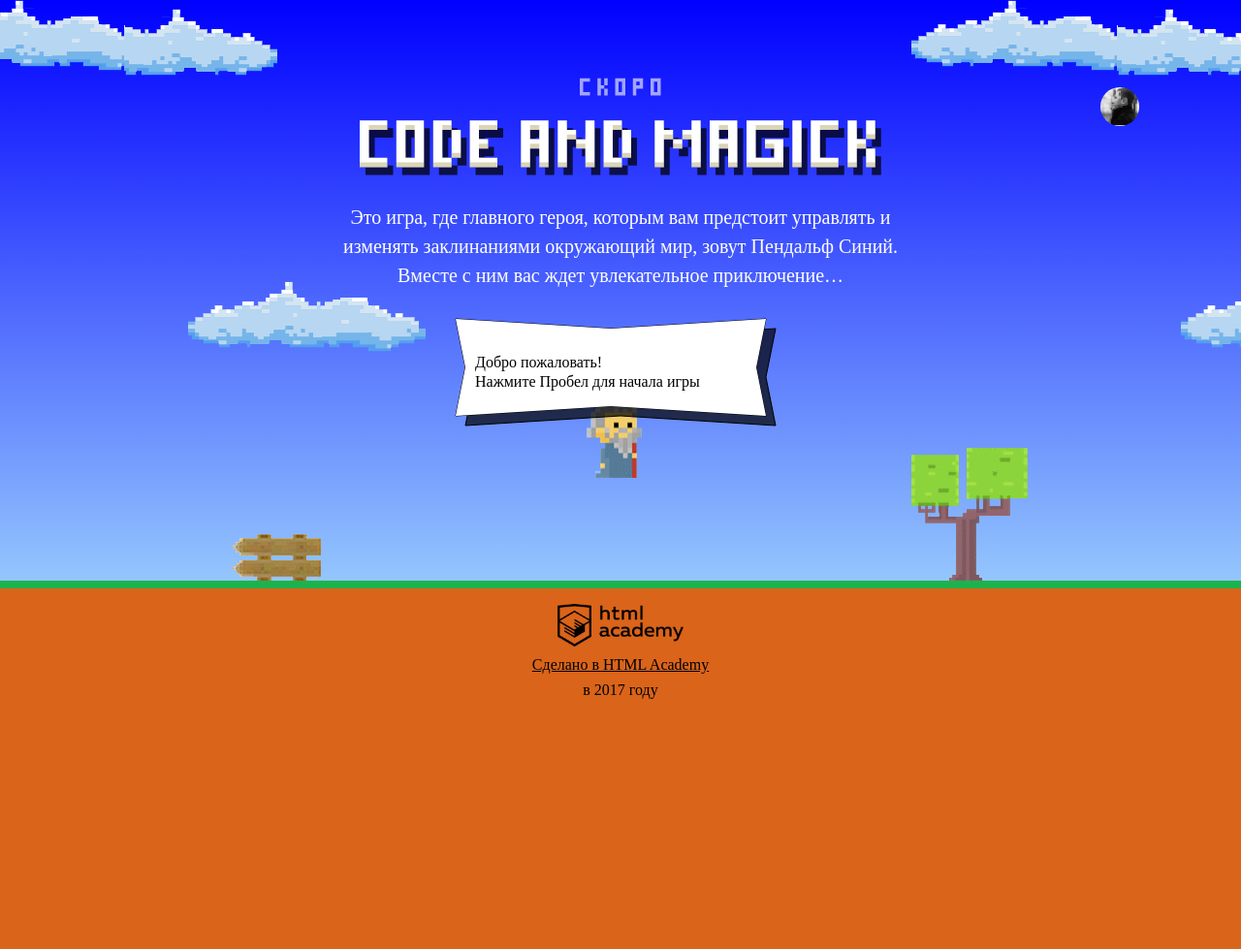
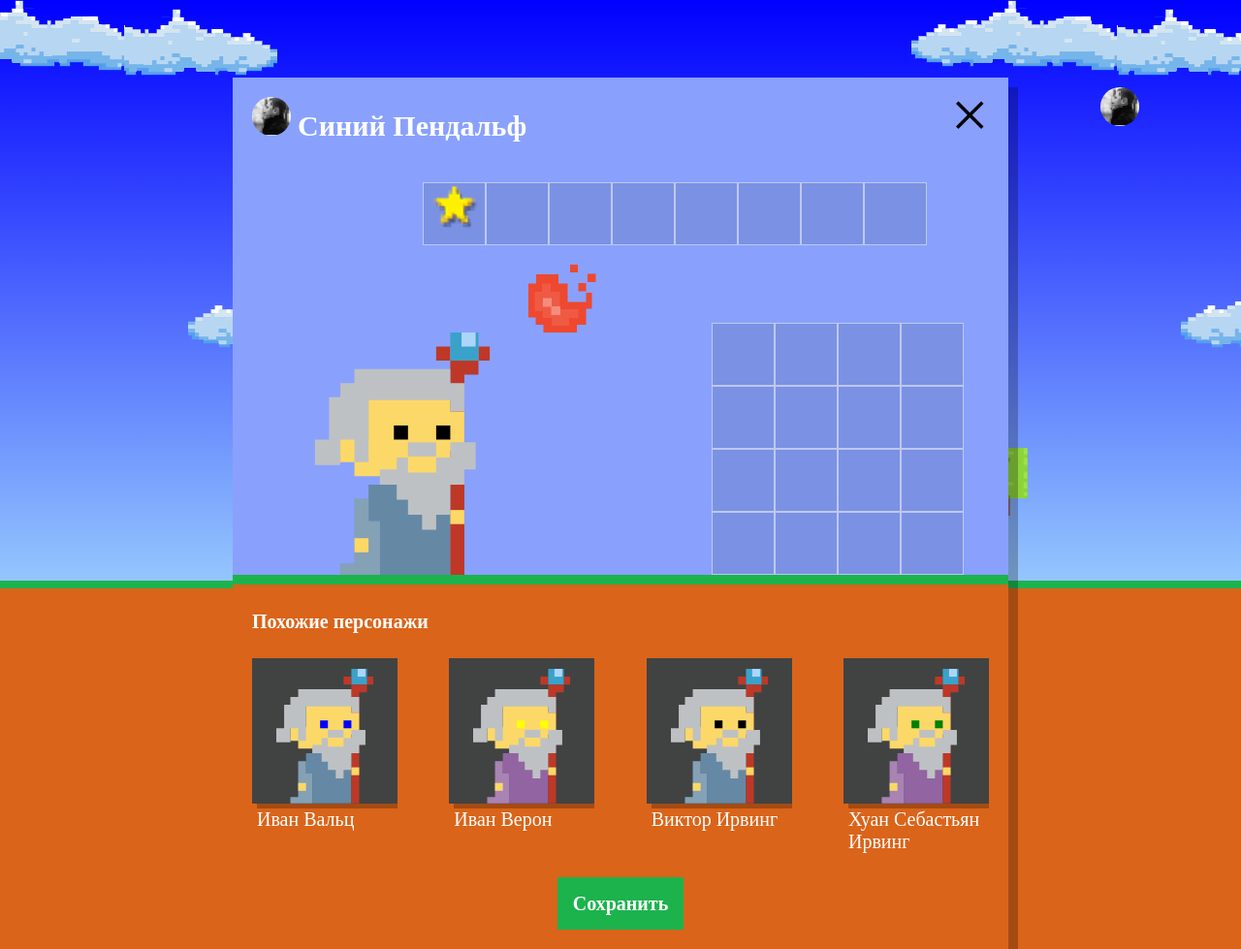
Before and after one commit to natalyapilkevich/1256225-code-and-magick-20, a website: page index.html in a window 1280 px wide. Shown: the whole page at 97% size. Before the commit the page ends 800 px from the top, so only its background shows below. Drawn offline with Linux system fonts and the light colour scheme; a web font is replaced by a local one.

Commit message:
Учебный проект: нас орда

```diff
--- a/index.html
+++ b/index.html
@@ -201,6 +201,7 @@
     return gameFieldGeight / 3;
   }
 </script>
+<script src="js/setup.js"></script>
 <script src="js/stat.js"></script>
 <script src="js/game.js"></script>
 </body>
--- /dev/null
+++ b/js/setup.js
@@ -0,0 +1,59 @@
+'use strict';
+
+var WIZARD_FIRST_NAMES = ['Иван', 'Хуан Себастьян', 'Мария', 'Кристоф', 'Виктор', 'Юлия', 'Люпита', 'Вашингтон'];
+var WIZARD_LAST_NAMES = ['да Марья', 'Верон', 'Мирабелла', 'Вальц', 'Онопко', 'Топольницкая', 'Нионго', 'Ирвинг'];
+var WIZARD_COAT_COLOR = ['rgb(101, 137, 164)', 'rgb(241, 43, 107)', 'rgb(146, 100, 161)', 'rgb(56, 159, 117)', 'rgb(215, 210, 55)', 'rgb(0, 0, 0)'];
+var WIZARD_EYES_COLOR = ['black', 'red', 'blue', 'yellow', 'green'];
+
+var userDialog = document.querySelector('.setup');
+userDialog.classList.remove('hidden');
+
+var similarListElement = userDialog.querySelector('.setup-similar-list');
+
+var similarWizardTemplate = document.querySelector('#similar-wizard-template')
+    .content
+    .querySelector('.setup-similar-item');
+
+var randomData = function (array) {
+  return array[Math.floor(Math.random() * array.length)];
+};
+
+var wizards = [
+  {
+    name: randomData(WIZARD_FIRST_NAMES) + ' ' + randomData(WIZARD_LAST_NAMES),
+    coatColor: randomData(WIZARD_COAT_COLOR),
+    eyesColor: randomData(WIZARD_EYES_COLOR)
+  },
+  {
+    name: randomData(WIZARD_FIRST_NAMES) + ' ' + randomData(WIZARD_LAST_NAMES),
+    coatColor: randomData(WIZARD_COAT_COLOR),
+    eyesColor: randomData(WIZARD_EYES_COLOR)
+  },
+  {
+    name: randomData(WIZARD_FIRST_NAMES) + ' ' + randomData(WIZARD_LAST_NAMES),
+    coatColor: randomData(WIZARD_COAT_COLOR),
+    eyesColor: randomData(WIZARD_EYES_COLOR)
+  },
+  {
+    name: randomData(WIZARD_FIRST_NAMES) + ' ' + randomData(WIZARD_LAST_NAMES),
+    coatColor: randomData(WIZARD_COAT_COLOR),
+    eyesColor: randomData(WIZARD_EYES_COLOR)
+  }
+];
+
+var renderWizard = function (wizard) {
+  var wizardElement = similarWizardTemplate.cloneNode(true);
+
+  wizardElement.querySelector('.setup-similar-label').textContent = wizard.name;
+  wizardElement.querySelector('.wizard-coat').style.fill = wizard.coatColor;
+  wizardElement.querySelector('.wizard-eyes').style.fill = wizard.eyesColor;
+  return wizardElement;
+};
+
+var fragment = document.createDocumentFragment();
+for (var i = 0; i < wizards.length; i++) {
+  fragment.appendChild(renderWizard(wizards[i]));
+}
+similarListElement.appendChild(fragment);
+
+userDialog.querySelector('.setup-similar').classList.remove('hidden');
```
